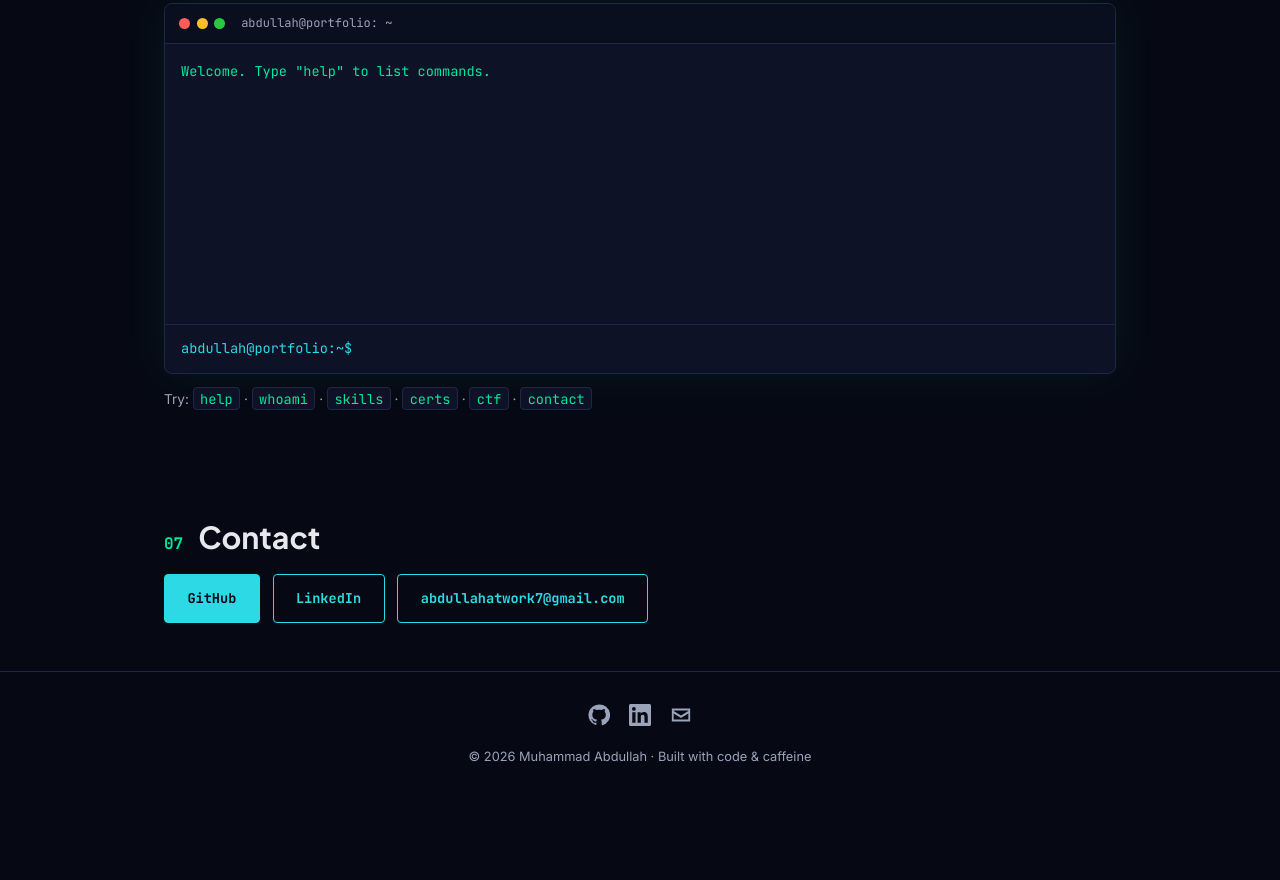
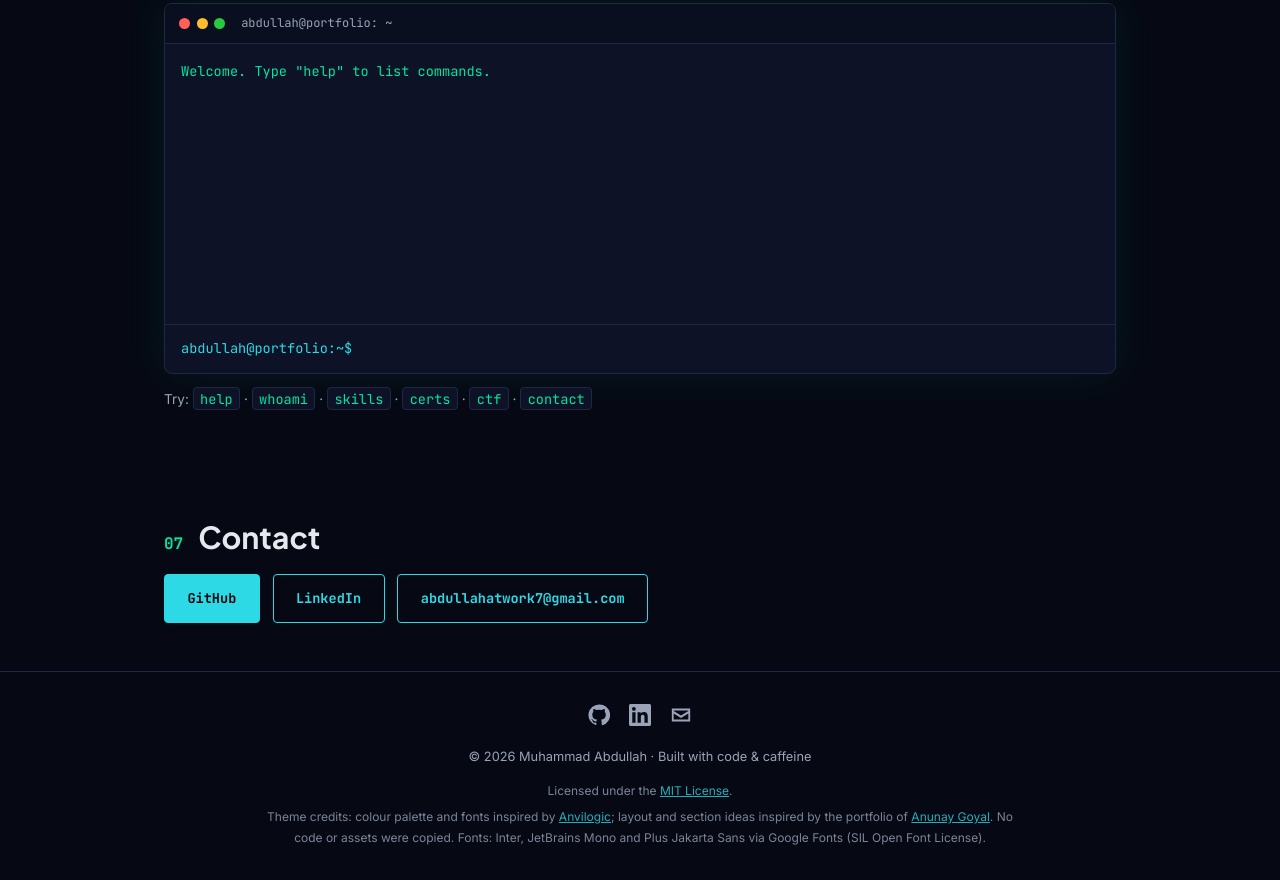
Before and after one commit to Abdullah-in-cyber/Abdullah-in-cyber.github.io, a plain HTML site: page index.html in a window 1280 px wide. Shown: the part 3684-4564 px from the top of the page. Before the commit the page ends 4497 px from the top, so only its background shows below. Drawn offline with Linux system fonts and the light colour scheme.

Commit message:
Add MIT licence notice and theme credits

```diff
--- a/index.html
+++ b/index.html
@@ -166,6 +166,8 @@
     <a href="mailto:abdullahatwork7@gmail.com" aria-label="Email"><svg viewBox="0 0 24 24" width="22" height="22" fill="currentColor"><path d="M2 5h20v14H2V5zm2 2v.5l8 5 8-5V7H4zm16 3.3-8 5-8-5V17h16v-6.7z"/></svg></a>
   </div>
   <p>&copy; 2026 Muhammad Abdullah &middot; Built with code &amp; caffeine</p>
+  <p class="credits">Licensed under the <a href="https://github.com/Abdullah-in-cyber/Abdullah-in-cyber.github.io/blob/main/LICENSE">MIT License</a>.</p>
+  <p class="credits">Theme credits: colour palette and fonts inspired by <a href="https://www.anvilogic.com/">Anvilogic</a>; layout and section ideas inspired by the portfolio of <a href="https://anunaygoyal.github.io/portfolio/">Anunay Goyal</a>. No code or assets were copied. Fonts: Inter, JetBrains Mono and Plus Jakarta Sans via Google Fonts (SIL Open Font License).</p>
 </footer>
 <script src="script.js"></script>
 </body>
--- a/style.css
+++ b/style.css
@@ -119,3 +119,5 @@ footer{text-align:center;padding:2rem 1rem;color:var(--muted);font-size:.8rem;bo
 .social{display:flex;justify-content:center;gap:1.2rem;margin-bottom:.8rem}
 .social a{color:var(--muted);transition:color .2s,transform .2s}
 .social a:hover{color:var(--cyan);transform:translateY(-3px)}
+.credits{max-width:760px;margin:.4rem auto 0;font-size:.75rem;opacity:.8}
+.credits a{color:var(--cyan)}
```
